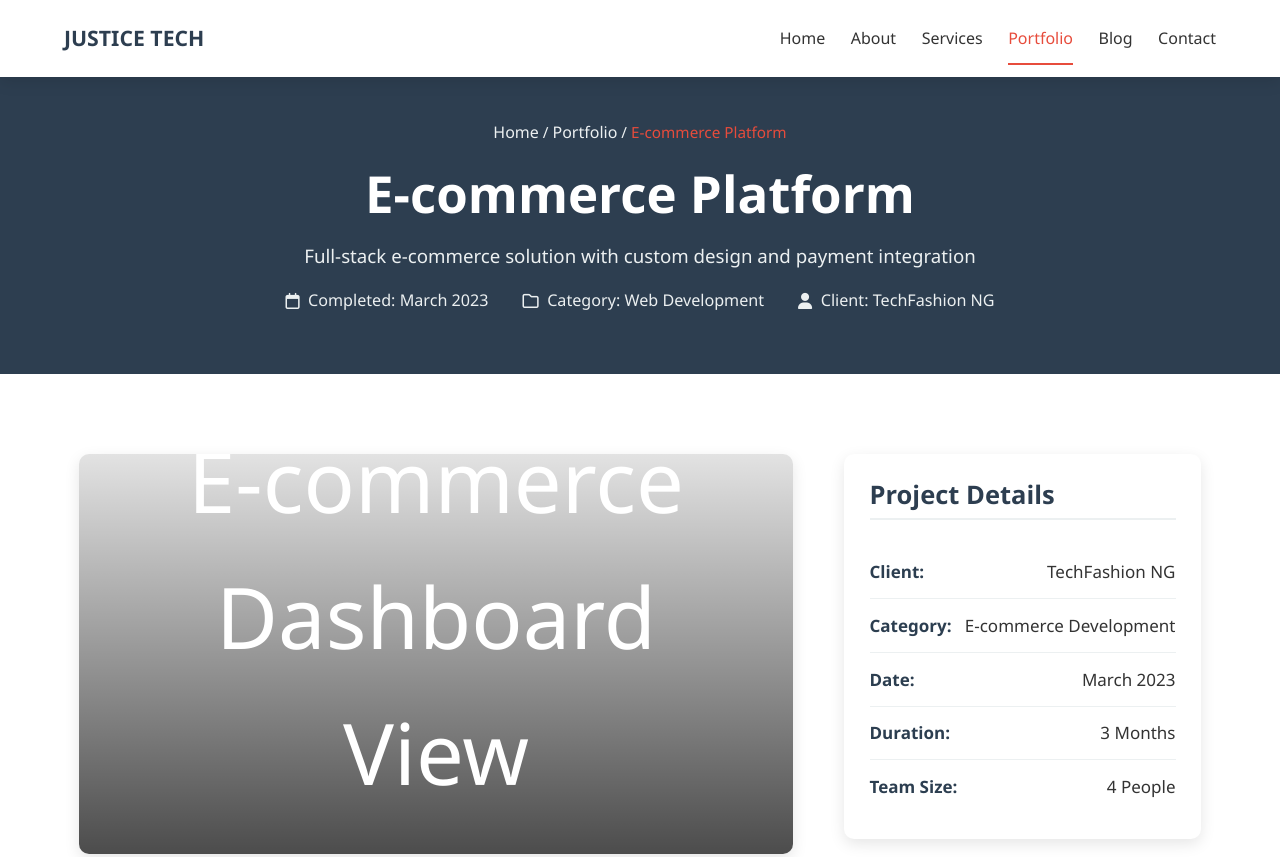
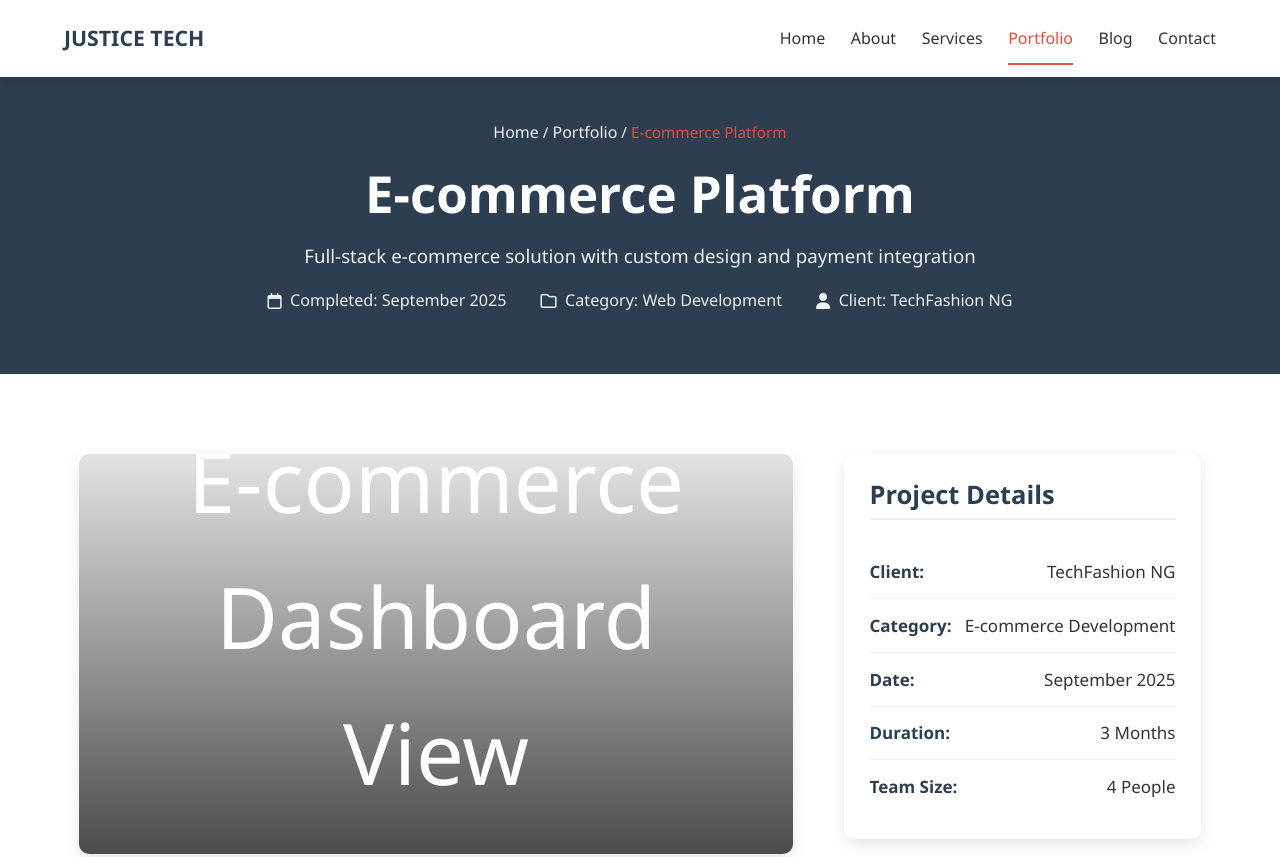
Before and after one commit to okanlawonjustice71-collab/justicetech, a plain HTML site: page portfolio-ecommerce.html in a window 1280 px wide. Shown: the top 857 px of the page. Drawn offline with Linux system fonts and the light colour scheme.

Commit message:
Update portfolio-ecommerce.html

```diff
--- a/portfolio-ecommerce.html
+++ b/portfolio-ecommerce.html
@@ -40,7 +40,7 @@
             <h1>E-commerce Platform</h1>
             <p>Full-stack e-commerce solution with custom design and payment integration</p>
             <div class="project-meta">
-                <span><i class="far fa-calendar"></i> Completed: March 2023</span>
+                <span><i class="far fa-calendar"></i> Completed: September 2025</span>
                 <span><i class="far fa-folder"></i> Category: Web Development</span>
                 <span><i class="fas fa-user"></i> Client: TechFashion NG</span>
             </div>
@@ -253,7 +253,7 @@
                         </div>
                         <div class="info-item">
                             <strong>Date:</strong>
-                            <span>March 2023</span>
+                            <span>September 2025</span>
                         </div>
                         <div class="info-item">
                             <strong>Duration:</strong>
@@ -404,11 +404,12 @@
                 </div>
             </div>
             <div class="footer-bottom">
-                <p>&copy; 2023 Justice Tech. All rights reserved.</p>
+                <p>&copy; 2025 Justice Tech. All rights reserved.</p>
             </div>
         </div>
     </footer>
 
     <script src="js/script.js"></script>
 </body>
+
 </html>
```
